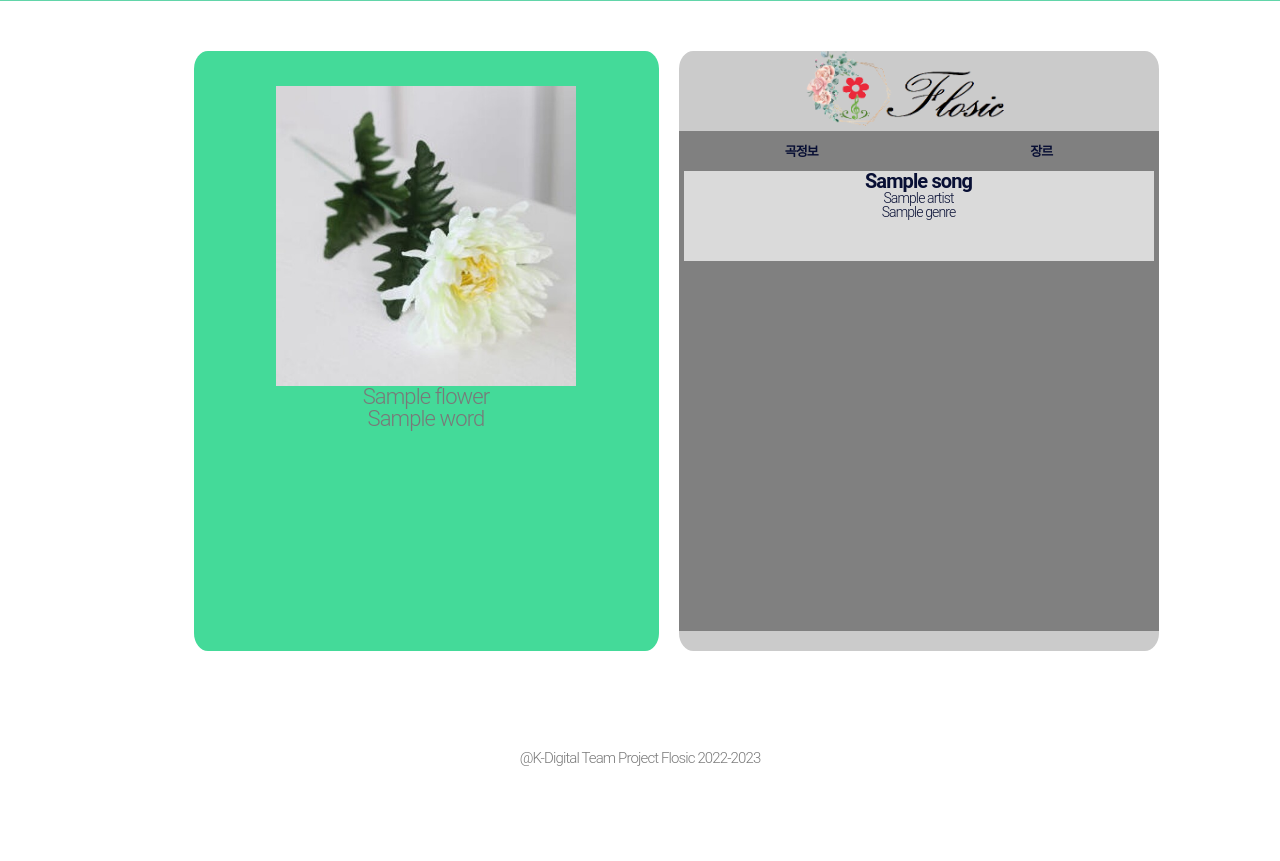
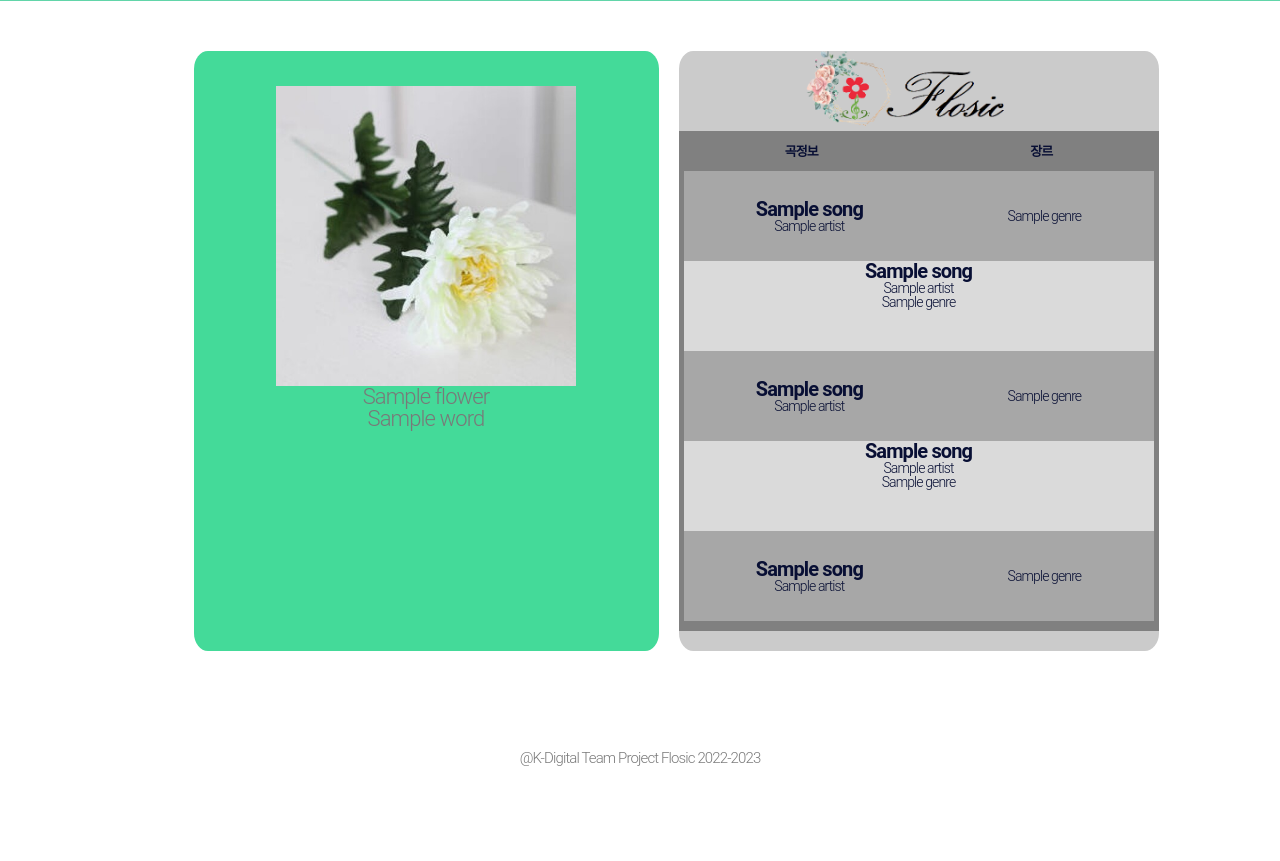
Before and after one commit to JB-MusicRecommend/Flosic, a Flask app: template app/templates/main/predicted.html in a window 1280 px wide. Shown: the part 249-1110 px from the top of the page. Run offline with Flask 2, Linux system fonts and the light colour scheme; the template is opened without the code that fills it: most values are stand-ins (such as "Sample title", 1, 10 or a date in 2020); some libraries are stand-ins or nearby versions.

Commit message:
Update predicted.html

```diff
--- a/app/templates/main/predicted.html
+++ b/app/templates/main/predicted.html
@@ -699,27 +699,44 @@
                 </div>
 
                 <div class="songlist" >
-                    {% for i in range(song_list | length) %}
-                        {% if i % 2 == 1 %}
+
                             <div id="dark">
                                 <div id="sinfo">
-                                    <div id="title">{{ song_list[i]["name"] }}</div>
-                                    <div id="artist">{{ song_list[i]["artist"] }}</div>
+                                    <div id="title">{{ song_list[0]["name"] }}</div>
+                                    <div id="artist">{{ song_list[0]["artist"] }}</div>
                                 </div>
+                                <div id="genre">{{ song_list[0]["genre"] }}</div>
+                            </div>
 
-                                <div id="genre">{{ song_list[i]["genre"] }}</div>
-
-                            </div>
-                        {% else %}
                             <div id="light">
                                 <div id="sinfo">
-                                    <div id="title">{{ song_list[i]["name"] }}</div>
-                                    <div id="artist">{{ song_list[i]["artist"] }}</div>
+                                    <div id="title">{{ song_list[1]["name"] }}</div>
+                                    <div id="artist">{{ song_list[1]["artist"] }}</div>
                                 </div>
-                                <div id="genre">{{ song_list[i]["genre"] }}</div>
+                                <div id="genre">{{ song_list[1]["genre"] }}</div>
                             </div>
-                        {% endif %}
-                    {% endfor %}
+                            <div id="dark">
+                                <div id="sinfo">
+                                    <div id="title">{{ song_list[2]["name"] }}</div>
+                                    <div id="artist">{{ song_list[2]["artist"] }}</div>
+                                </div>
+                                <div id="genre">{{ song_list[2]["genre"] }}</div>
+                            </div>
+                            <div id="light">
+                                <div id="sinfo">
+                                    <div id="title">{{ song_list[3]["name"] }}</div>
+                                    <div id="artist">{{ song_list[3]["artist"] }}</div>
+                                </div>
+                                <div id="genre">{{ song_list[3]["genre"] }}</div>
+                            </div>
+                            <div id="dark">
+                                <div id="sinfo">
+                                    <div id="title">{{ song_list[4]["name"] }}</div>
+                                    <div id="artist">{{ song_list[4]["artist"] }}</div>
+                                </div>
+                                <div id="genre">{{ song_list[4]["genre"] }}</div>
+                            </div>
+
                 </div>
             </div>
         </div>
```
